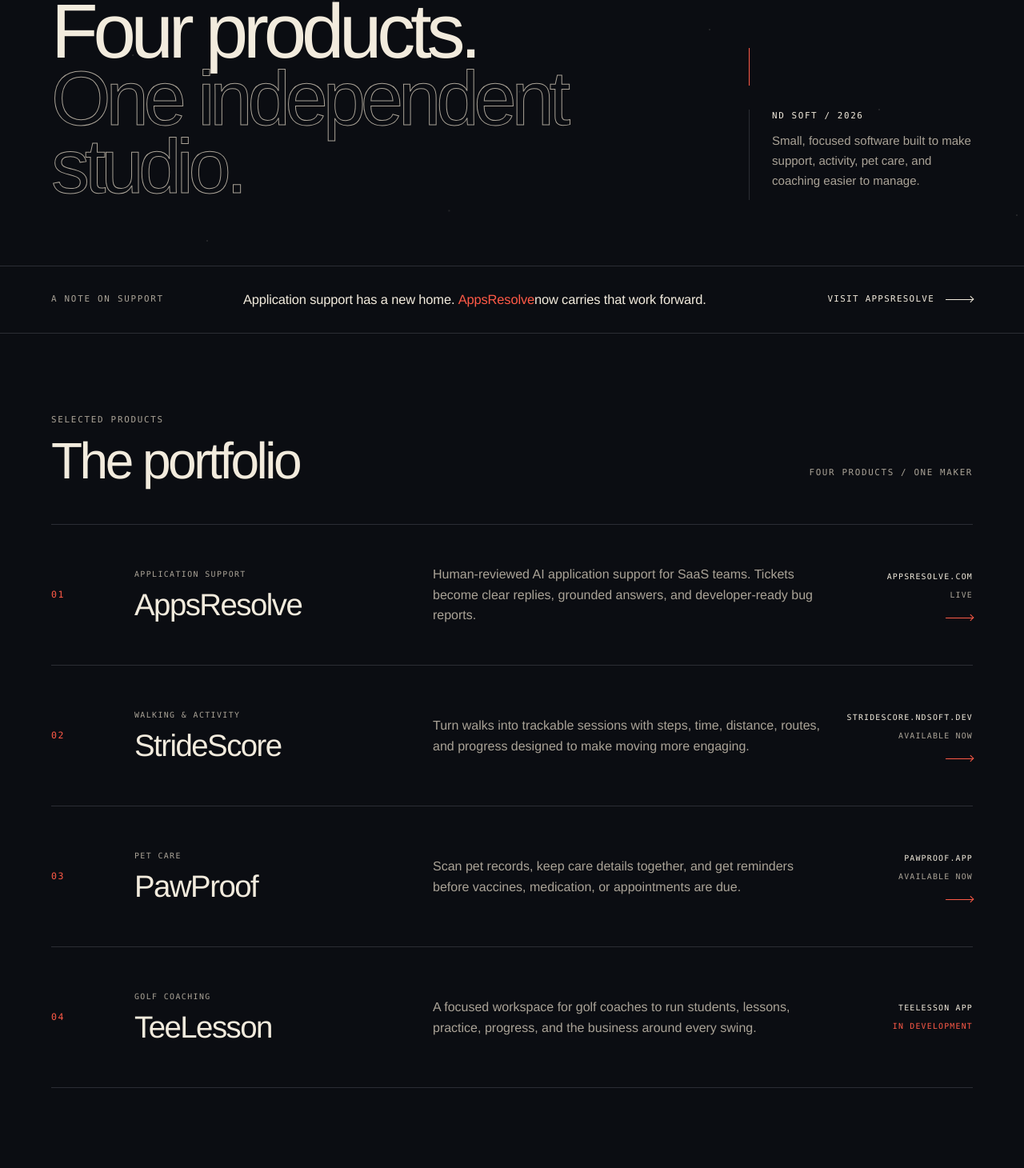
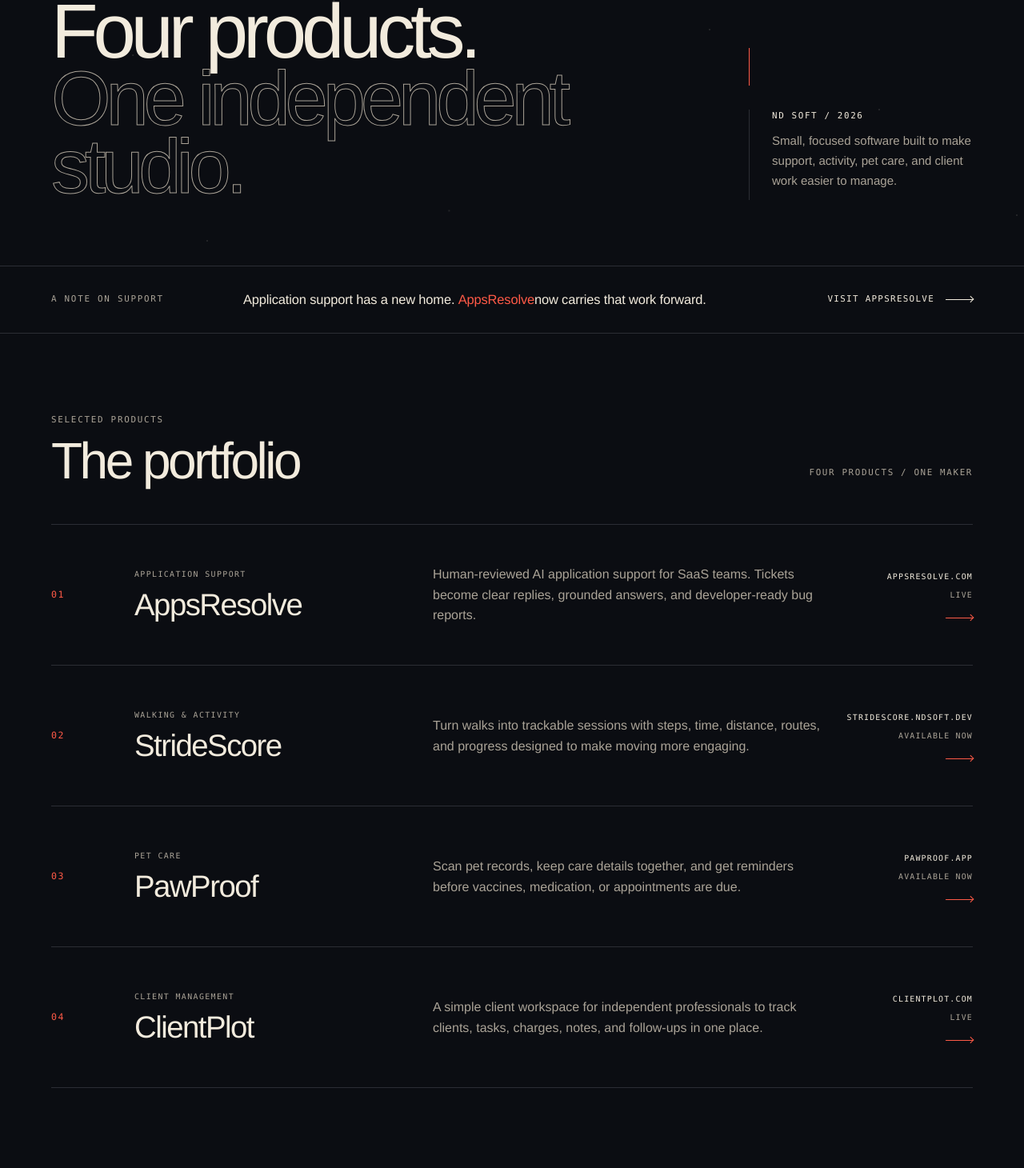
Before and after one commit to golfsum/NDSOFT.DEV, a Next.js app: page / in a window 1280 px wide. Shown: the part 352-1812 px from the top of the page at 80% size. Built offline with nearby package versions, Linux system fonts and the light colour scheme.

Commit message:
Replace TeeLesson with ClientPlot

```diff
--- a/app/page.tsx
+++ b/app/page.tsx
@@ -41,12 +41,13 @@
   },
   {
     number: "04",
-    name: "TeeLesson",
-    category: "Golf coaching",
+    name: "ClientPlot",
+    category: "Client management",
     description:
-      "A focused workspace for golf coaches to run students, lessons, practice, progress, and the business around every swing.",
-    destination: "TeeLesson app",
-    status: "In development",
+      "A simple client workspace for independent professionals to track clients, tasks, charges, notes, and follow-ups in one place.",
+    href: "https://clientplot.com",
+    destination: "clientplot.com",
+    status: "Live",
   },
 ];
 
@@ -59,7 +60,7 @@
       name: "ND SOFT LLC",
       url: "https://ndsoft.dev/",
       description:
-        "Independent software studio behind AppsResolve, StrideScore, PawProof, and TeeLesson.",
+        "Independent software studio behind AppsResolve, StrideScore, PawProof, and ClientPlot.",
     },
     {
       "@type": "ItemList",
@@ -113,7 +114,7 @@
             <strong>ND SOFT / 2026</strong>
             <p>
               Small, focused software built to make support, activity, pet
-              care, and coaching easier to manage.
+              care, and client work easier to manage.
             </p>
           </aside>
 
```
